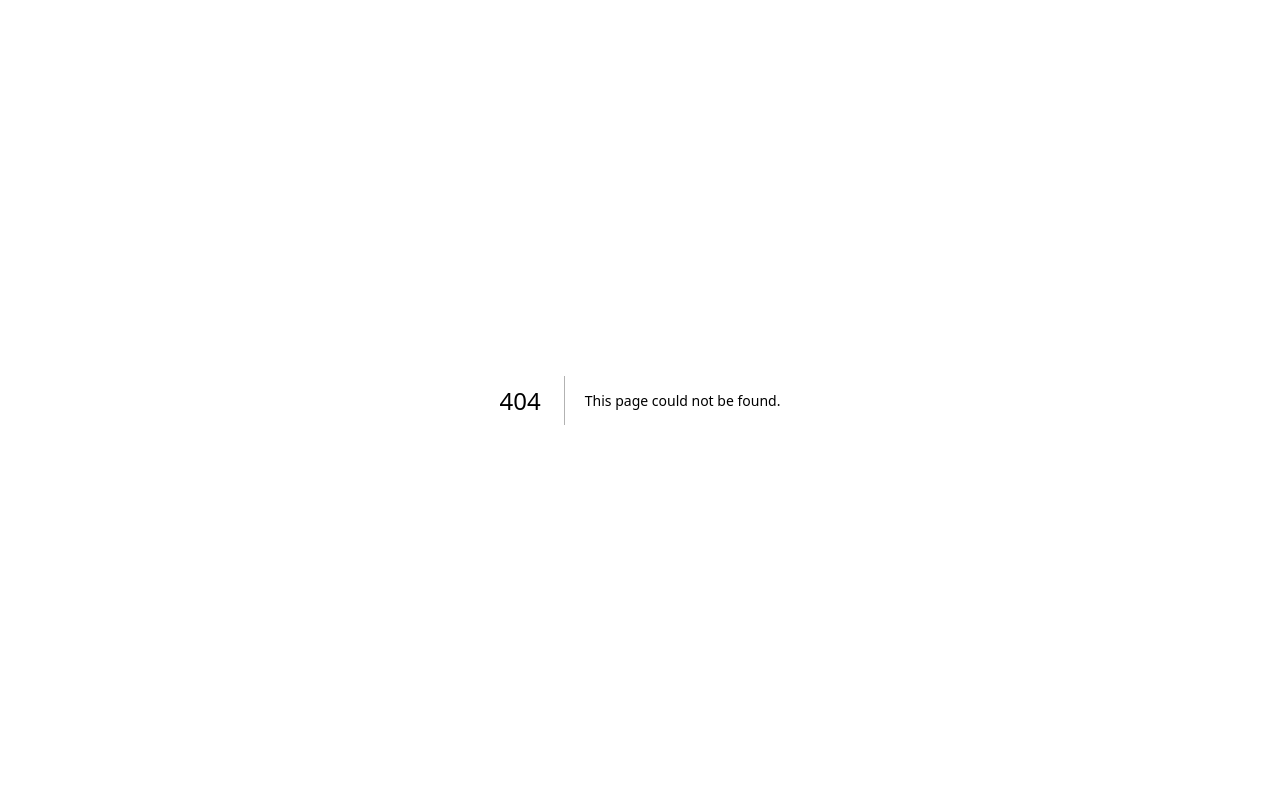
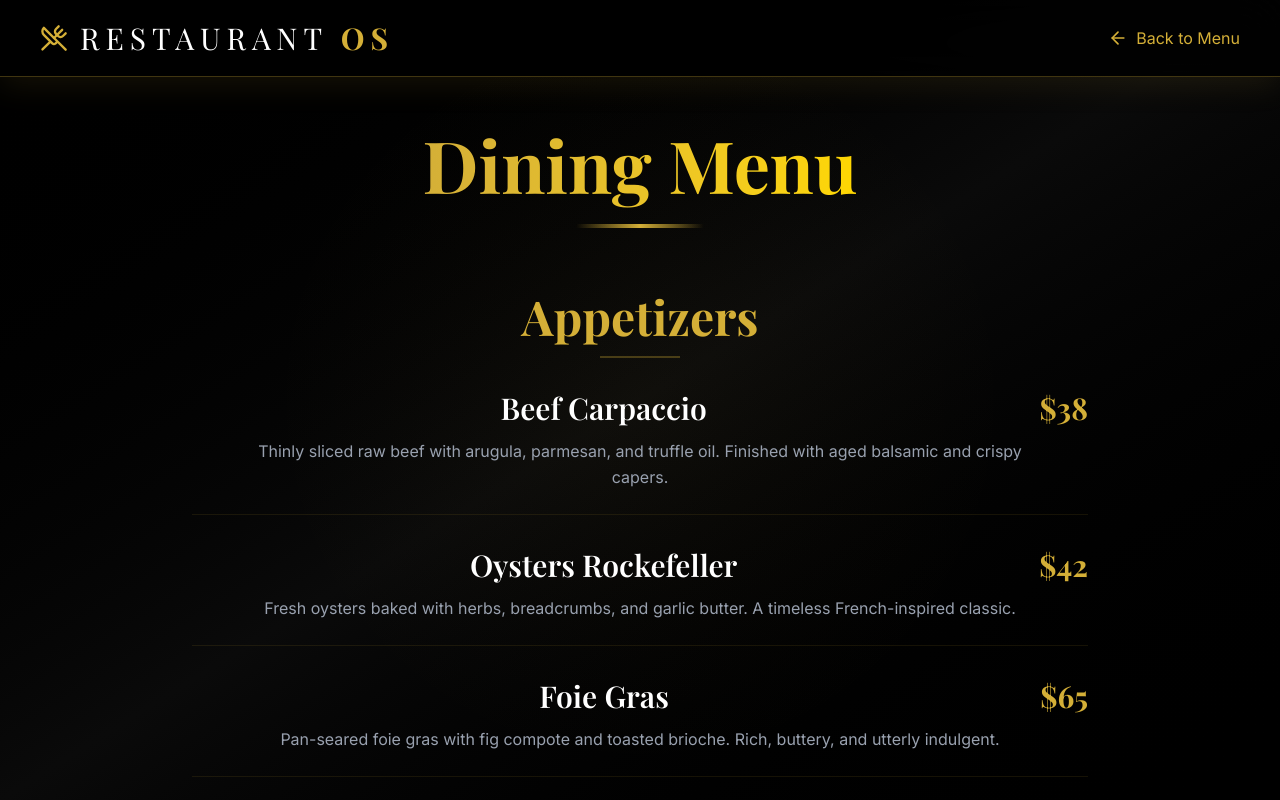
Before and after one commit to Amrragab78/the-modern-table, a Next.js app: page /page-neo/dining-menu in a window 1280 px wide. Before the commit this address had no page. Shown: the top 800 px of the page. Built offline with nearby package versions, Linux system fonts and the light colour scheme.

Commit message:
added new dining menu

```diff
--- /dev/null
+++ b/app/page-neo/dining-menu/page.tsx
@@ -0,0 +1,156 @@
+"use client";
+
+import React from "react";
+import { motion } from "framer-motion";
+import { ArrowLeft, UtensilsCrossed } from "lucide-react";
+import { Playfair_Display, Inter } from "next/font/google";
+import Link from "next/link";
+import { menu } from "../../data/menuData";
+
+const playfair = Playfair_Display({ subsets: ["latin"], weight: ["400","600","700"] });
+const inter = Inter({ subsets: ["latin"], weight: ["300","400","500","600"] });
+
+export default function DiningMenuPage() {
+  const categories = [
+    { key: 'appetizers' as const, label: 'Appetizers' },
+    { key: 'seafood' as const, label: 'Seafood' },
+    { key: 'meats' as const, label: 'Meats' },
+    { key: 'pasta' as const, label: 'Pasta' },
+    { key: 'desserts' as const, label: 'Desserts' },
+    { key: 'beverages' as const, label: 'Beverages' }
+  ];
+
+  return (
+    <div className="min-h-screen bg-black text-white overflow-hidden relative">
+      {/* Background */}
+      <div className="fixed inset-0 bg-gradient-to-br from-black via-[#0a0a0a] to-black z-0">
+        <div className="absolute inset-0 bg-[radial-gradient(circle_at_50%_50%,rgba(212,175,55,0.03),transparent_50%)]"></div>
+      </div>
+
+      {/* Navbar */}
+      <motion.header
+        initial={{ y: -100 }}
+        animate={{ y: 0 }}
+        transition={{ duration: 0.6, ease: "easeOut" }}
+        className="fixed top-0 left-0 w-full z-50 bg-black/80 backdrop-blur-xl shadow-[0_8px_32px_rgba(212,175,55,0.1)] border-b border-[#D4AF37]/30"
+      >
+        <div className="max-w-7xl mx-auto px-6 md:px-10 py-5 flex justify-between items-center">
+          <Link href="/page-neo">
+            <motion.div
+              className="flex items-center gap-3 cursor-pointer"
+              whileHover={{ scale: 1.05 }}
+            >
+              <UtensilsCrossed className="text-[#D4AF37]" size={28} />
+              <h1 className={`${playfair.className} text-2xl md:text-3xl font-normal tracking-[0.2em]`}>
+                RESTAURANT <span className="text-[#D4AF37] font-bold">OS</span>
+              </h1>
+            </motion.div>
+          </Link>
+
+          <Link href="/page-neo">
+            <motion.button
+              className={`${inter.className} flex items-center gap-2 text-[#D4AF37] hover:text-[#FFD700] transition-colors`}
+              whileHover={{ x: -5 }}
+            >
+              <ArrowLeft size={20} />
+              Back to Menu
+            </motion.button>
+          </Link>
+        </div>
+      </motion.header>
+
+      {/* Main Content */}
+      <div className="relative pt-32 pb-20 px-6">
+        <div className="max-w-4xl mx-auto">
+          {/* Header */}
+          <motion.div
+            initial={{ opacity: 0, y: 30 }}
+            animate={{ opacity: 1, y: 0 }}
+            transition={{ duration: 0.8 }}
+            className="text-center mb-16"
+          >
+            <h1 className={`${playfair.className} text-6xl md:text-7xl font-bold mb-4`}>
+              <span className="bg-gradient-to-r from-[#D4AF37] to-[#FFD700] bg-clip-text text-transparent">
+                Dining Menu
+              </span>
+            </h1>
+            <div className="flex justify-center mt-6">
+              <div className="w-32 h-1 bg-gradient-to-r from-transparent via-[#D4AF37] to-transparent"></div>
+            </div>
+          </motion.div>
+
+          {/* Categories */}
+          {categories.map((category, categoryIndex) => (
+            <motion.section
+              key={category.key}
+              initial={{ opacity: 0, y: 30 }}
+              animate={{ opacity: 1, y: 0 }}
+              transition={{ duration: 0.6, delay: categoryIndex * 0.1 }}
+              className="mb-16"
+            >
+              {/* Category Title */}
+              <div className="text-center mb-8">
+                <h2 className={`${playfair.className} text-4xl md:text-5xl font-bold text-[#D4AF37] mb-4`}>
+                  {category.label}
+                </h2>
+                <div className="flex justify-center">
+                  <div className="w-20 h-0.5 bg-[#D4AF37]/30"></div>
+                </div>
+              </div>
+
+              {/* Dishes */}
+              <div className="space-y-8">
+                {menu[category.key].map((dish, dishIndex) => (
+                  <motion.div
+                    key={dishIndex}
+                    initial={{ opacity: 0, y: 20 }}
+                    animate={{ opacity: 1, y: 0 }}
+                    transition={{ duration: 0.5, delay: categoryIndex * 0.1 + dishIndex * 0.05 }}
+                    className="border-b border-[#D4AF37]/10 pb-6 last:border-0"
+                  >
+                    {/* Dish Name and Price */}
+                    <div className="flex justify-between items-start mb-3">
+                      <h3 className={`${playfair.className} text-2xl md:text-3xl font-semibold text-white text-center flex-1`}>
+                        {dish.name}
+                      </h3>
+                      <span className={`${playfair.className} text-2xl md:text-3xl font-bold text-[#D4AF37] ml-6 whitespace-nowrap`}>
+                        {dish.price}
+                      </span>
+                    </div>
+
+                    {/* Description */}
+                    <p className={`${inter.className} text-gray-400 text-center text-sm md:text-base leading-relaxed max-w-3xl mx-auto`}>
+                      {dish.desc}
+                    </p>
+                  </motion.div>
+                ))}
+              </div>
+
+              {/* Section Divider */}
+              {categoryIndex < categories.length - 1 && (
+                <div className="flex justify-center mt-12">
+                  <div className="w-full max-w-xs h-px bg-gradient-to-r from-transparent via-[#D4AF37]/20 to-transparent"></div>
+                </div>
+              )}
+            </motion.section>
+          ))}
+
+          {/* Footer */}
+          <motion.div
+            initial={{ opacity: 0 }}
+            animate={{ opacity: 1 }}
+            transition={{ duration: 0.8, delay: 0.5 }}
+            className="text-center mt-16 pt-8 border-t border-[#D4AF37]/20"
+          >
+            <p className={`${inter.className} text-gray-500 text-sm`}>
+              All prices subject to applicable taxes
+            </p>
+            <p className={`${inter.className} text-gray-600 text-xs mt-2`}>
+              Please inform your server of any dietary restrictions or allergies
+            </p>
+          </motion.div>
+        </div>
+      </div>
+    </div>
+  );
+}
--- a/app/page-neo/page.tsx
+++ b/app/page-neo/page.tsx
@@ -229,6 +229,17 @@ export default function NeoLuxuryPage() {
               Reserve
               <span className="absolute -bottom-1 left-0 w-0 h-0.5 bg-gradient-to-r from-[#D4AF37] to-[#FFD700] group-hover:w-full transition-all duration-300"></span>
             </motion.button>
+
+            <Link href="/page-neo/dining-menu">
+              <motion.button
+                className="relative group cursor-pointer text-gray-300"
+                whileHover={{ scale: 1.1 }}
+                transition={{ type: "spring", stiffness: 400, damping: 10 }}
+              >
+                Dining Menu
+                <span className="absolute -bottom-1 left-0 w-0 h-0.5 bg-gradient-to-r from-[#D4AF37] to-[#FFD700] group-hover:w-full transition-all duration-300"></span>
+              </motion.button>
+            </Link>
 
             <Link href="/page-neo/takeout">
               <motion.button
--- a/app/page.tsx
+++ b/app/page.tsx
@@ -83,8 +83,8 @@ const CATEGORIES = ["All", "Starters", "Mains", "Desserts"] as const;
 type Category = (typeof CATEGORIES)[number];
 type Page = "home" | "menu" | "contact";
 
-const Section = ({ children, className = "" }: { children: React.ReactNode; className?: string }) => (
-  <section className={`w-full max-w-6xl mx-auto px-4 md:px-6 ${className}`}>{children}</section>
+const Section = ({ children, className = "", id }: { children: React.ReactNode; className?: string; id?: string }) => (
+  <section id={id} className={`w-full max-w-6xl mx-auto px-4 md:px-6 ${className}`}>{children}</section>
 );
 
 const Badge = ({ children }: { children: React.ReactNode }) => (
--- a/app/success/page.tsx
+++ b/app/success/page.tsx
@@ -1,6 +1,6 @@
 "use client";
 
-import React, { useEffect, useState } from "react";
+import React, { useEffect, useState, Suspense } from "react";
 import { motion } from "framer-motion";
 import { CheckCircle, ArrowLeft } from "lucide-react";
 import { Playfair_Display, Inter } from "next/font/google";
@@ -10,7 +10,7 @@ import { useSearchParams } from "next/navigation";
 const playfair = Playfair_Display({ subsets: ["latin"], weight: ["400","600","700"] });
 const inter = Inter({ subsets: ["latin"], weight: ["300","400","500","600"] });
 
-export default function SuccessPage() {
+function SuccessPageContent() {
   const searchParams = useSearchParams();
   const sessionId = searchParams.get('session_id');
   const orderId = searchParams.get('order_id');
@@ -132,3 +132,15 @@ export default function SuccessPage() {
     </div>
   );
 }
+
+export default function SuccessPage() {
+  return (
+    <Suspense fallback={
+      <div className="min-h-screen bg-black text-white flex items-center justify-center">
+        <div className="animate-spin rounded-full h-16 w-16 border-t-2 border-b-2 border-[#D4AF37]"></div>
+      </div>
+    }>
+      <SuccessPageContent />
+    </Suspense>
+  );
+}
--- a/tsconfig.json
+++ b/tsconfig.json
@@ -18,9 +18,10 @@
         "name": "next"
       }
     ],
+    "baseUrl": ".",
     "paths": {
-  "@/*": ["app/*"]
-}
+      "@/*": ["app/*"]
+    }
   },
   "include": [
     "next-env.d.ts",
```
